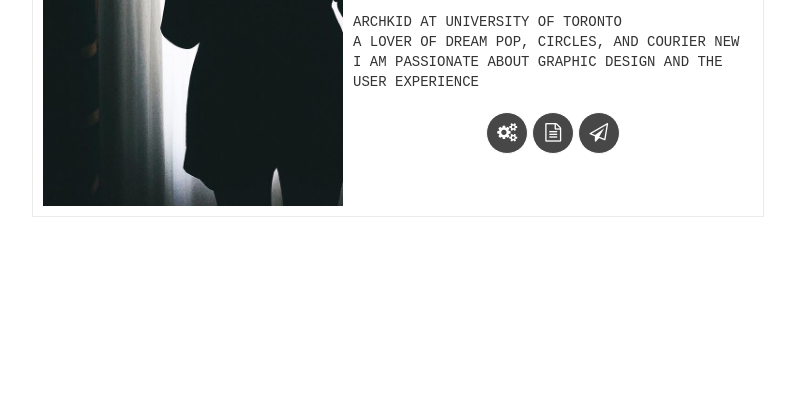
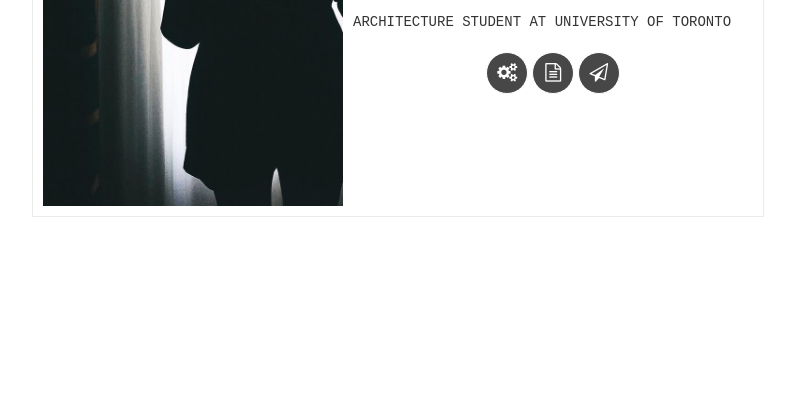
Before and after one commit to chengcindy/chengcindy.github.io, a plain HTML site: page index.html in a window 1280 px wide. Shown: the part 381-800 px from the top of the page, without its empty margins (242-1037 px from the left). Drawn offline with nearby package versions, Linux system fonts and the light colour scheme; files that its build step writes are made by us from their sources; files whose address does not match are found by name.

Commit message:
index update

```diff
--- a/index.html
+++ b/index.html
@@ -20,9 +20,7 @@
         </center>
         <div id="ricky">
           <font face="courier new">
-            ARCHKID AT UNIVERSITY OF TORONTO<br>
-            A LOVER OF DREAM POP, CIRCLES, AND COURIER NEW<br>
-            I AM PASSIONATE ABOUT GRAPHIC DESIGN AND THE USER EXPERIENCE<br>
+            ARCHITECTURE STUDENT AT UNIVERSITY OF TORONTO<br>
           </font>
         </div><center><br>
         <a href="works.html">
```
